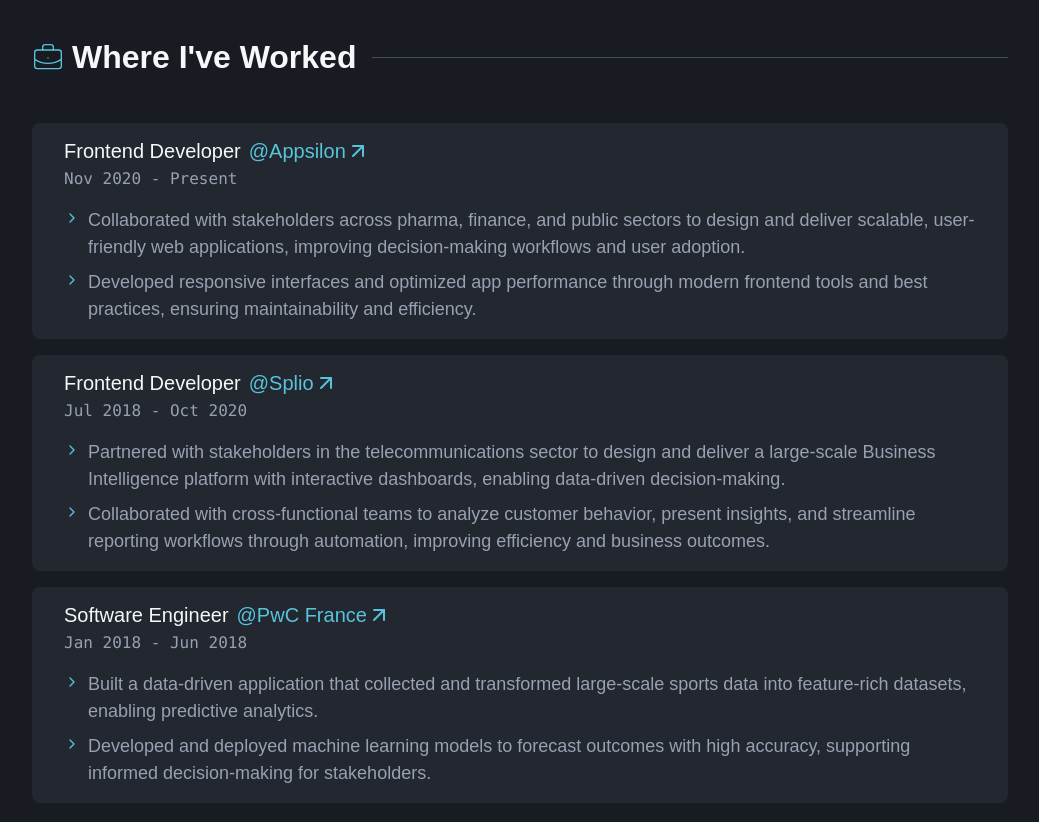
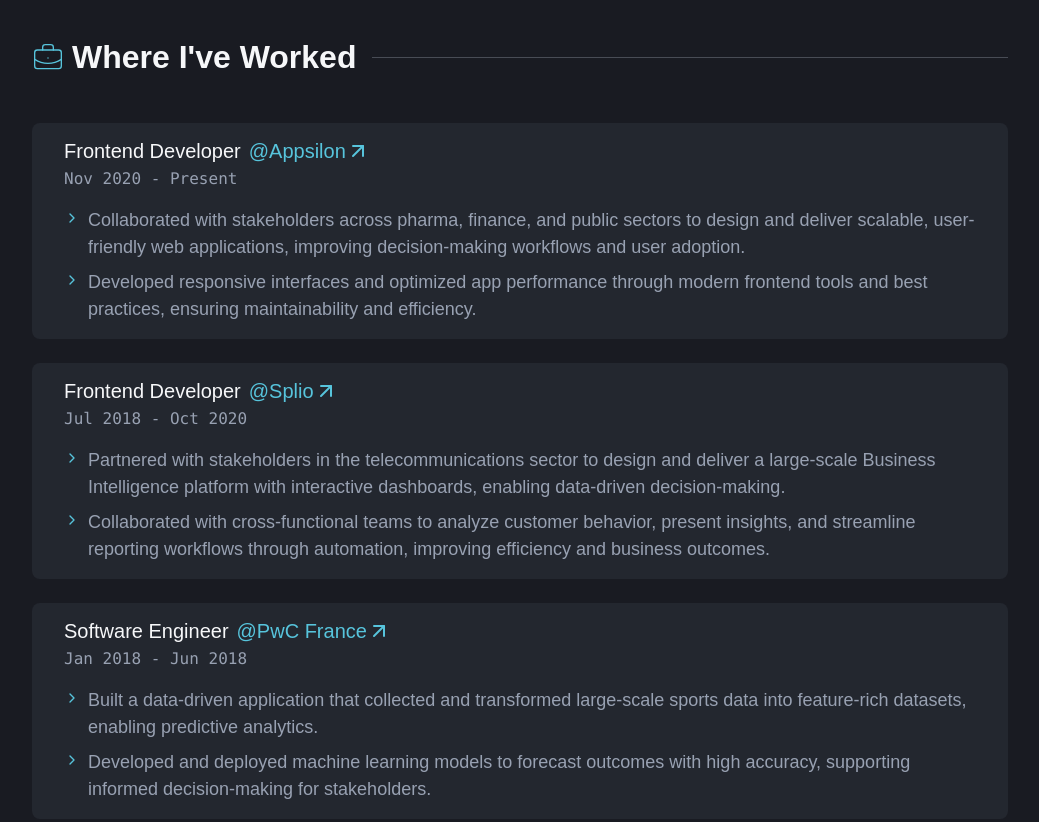
Before and after one commit to rabiibouhestine/rabii-bouhestine, an Astro site: page / in a window 1280 px wide. Shown: the part 1440-2262 px from the top of the page, without its empty margins (120-1159 px from the left). Built offline with nearby package versions, Linux system fonts and the light colour scheme; Astro itself is replaced by a stand-in of ours.

Commit message:
update styles

```diff
--- a/src/components/WorkSection.astro
+++ b/src/components/WorkSection.astro
@@ -9,7 +9,7 @@
     <h2>Where I've Worked</h2>
     <div class="flex-1 ml-2 border-t-1 border-dark-3"></div>
   </div>
-  <div class="flex flex-col gap-4">
+  <div class="flex flex-col gap-6">
     <JobCard
       role="Frontend Developer"
       company="Appsilon"
```
